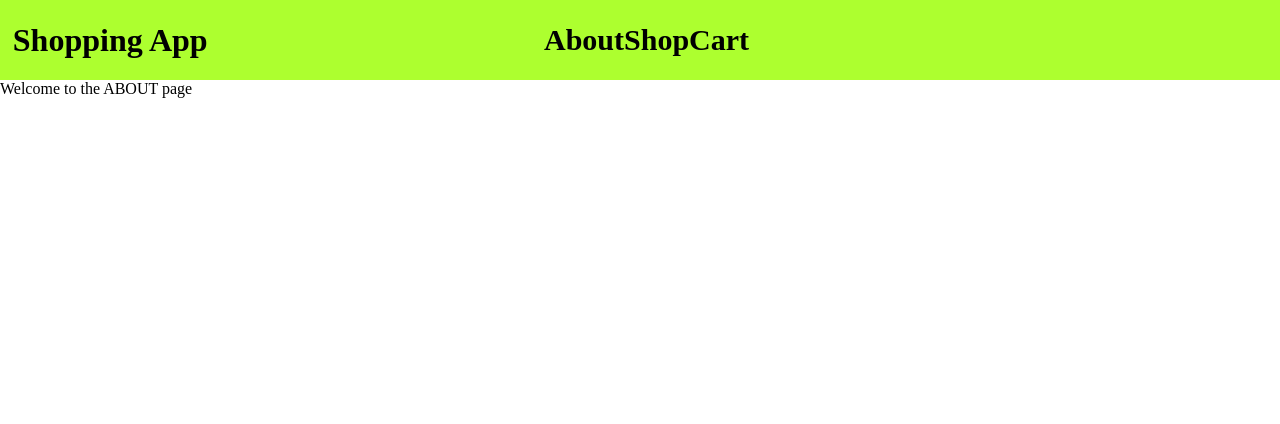
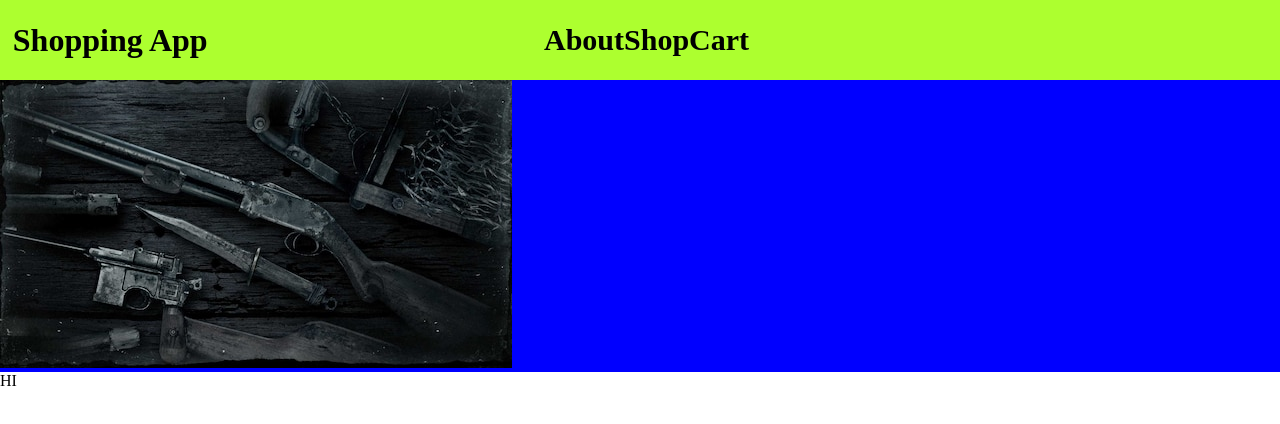
Before and after one commit to xerxes324/Shopping-Cart, a React (Vite) app: page /About in a window 1280 px wide. Shown: the top 424 px of the page. Built offline with nearby package versions, Linux system fonts and the light colour scheme.

Commit message:
temp commit

```diff
--- a/src/Components/About.jsx
+++ b/src/Components/About.jsx
@@ -1,6 +1,16 @@
+import huntingImg from "../Assets/Hunting.jpeg";
+
 function About() {
     return (
-      <div>Welcome to the ABOUT page</div>
+      <>
+
+        <div className="huntingWallpaper-About" >
+            <img src = {huntingImg}/>
+        </div>
+
+        <div> HI </div>
+      </>
+
     )
 
   }
--- a/src/Styles/App.css
+++ b/src/Styles/App.css
@@ -1,5 +1,6 @@
 html,body{
     min-height: 100vh;
+    width: 100%;
 }
 
 .header{
@@ -32,3 +33,13 @@ html,body{
     justify-content: space-around;
     width: 15%;
 }
+
+
+.huntingWallpaper-About{
+    background-color: blue;
+    height: ;
+}
+
+.huntingWallpaper-About img{
+
+}
```
Also changed, not shown: src/Assets/Hunting.jpeg (added).
